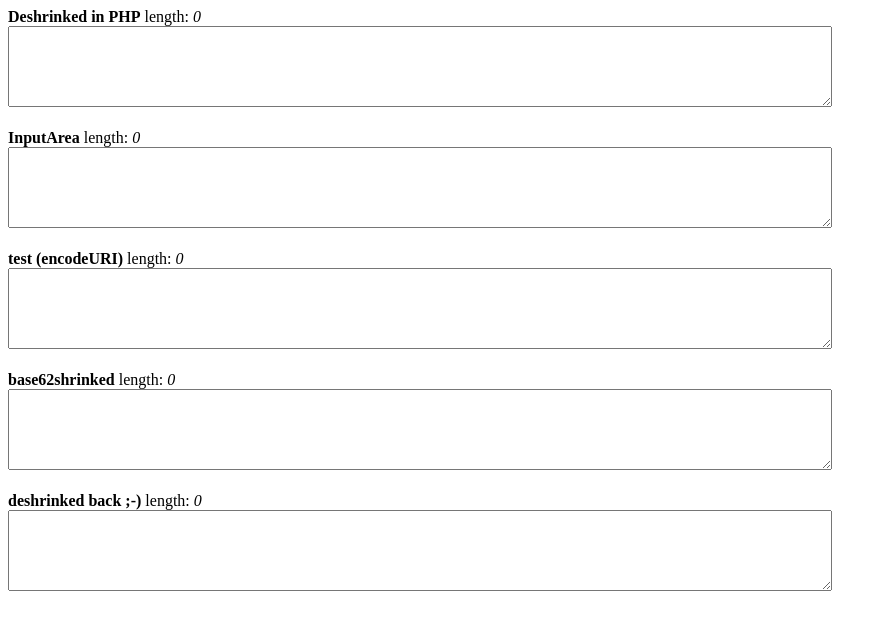
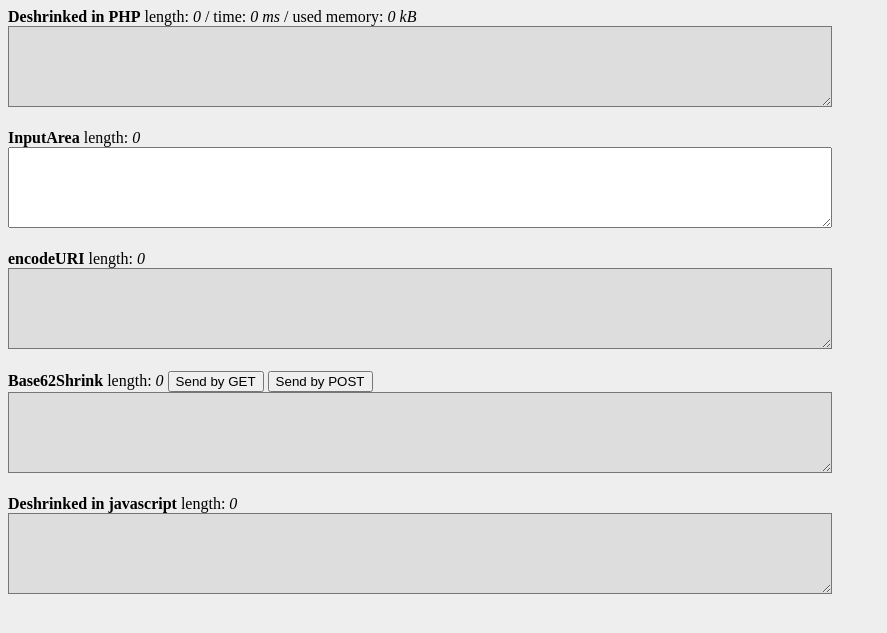
Before and after one commit to ironer/base62shrink, a PHP site: page / in a window 1280 px wide. Shown: the top 633 px of the page, without its empty margins (0-887 px from the left). Run offline with PHP 8.4, Linux system fonts and the light colour scheme.

Commit message:
Demo finished.

```diff
--- a/Base62Shrink.php
+++ b/Base62Shrink.php
@@ -51,7 +51,7 @@ class Base62Shrink {
 		$compArray = explode('6', strtr($base8, array('7' => '6-')));
 		for ($intArray = array(), $i = 0, $j = count($compArray), $k = 0; $i < $j; $k = $l) {
 			$intArray[] = ($l = ($k + intVal($compArray[$i++], 6)));
-		};
+		}
 		return $intArray;
 	}
 
@@ -74,7 +74,7 @@ class Base62Shrink {
 	}
 
 	private static function decompressLZW($compressed = array()) {
-		$dict = self::$LZWarray; $entry = ''; $dictSize = 256;
+		$dict = self::$LZWarray; $dictSize = 256;
 
 		$result = $w = chr($compressed[0]);
 		for ($i = 1, $j = count($compressed); $i < $j; ++$i) {
--- a/index.php
+++ b/index.php
@@ -1,10 +1,12 @@
 <?php
-require_once('Base62Shrink.php');
-$request = '';
 
-if (!empty($_GET['b62s'])) {
-	$request = Base62Shrink::decompress($_GET['b62s']);
-}
+if (!empty($_POST['b62s']) && is_string($_POST['b62s'])) $request = $_POST['b62s'];
+else if (!empty($_GET['b62s']) && is_string($_GET['b62s'])) $request = $_GET['b62s'];
+else $request = '';
+
+$memory = memory_get_peak_usage(); $time = microtime(TRUE);
+if ($request) { require_once('Base62Shrink.php'); $request = Base62Shrink::decompress($request); }
+$time = microtime(TRUE) - $time; $memory = memory_get_peak_usage() - $memory;
 
 ?>
 <!DOCTYPE html>
@@ -13,35 +15,45 @@ if (!empty($_GET['b62s'])) {
 	<meta charset="utf-8" />
 	<title>base62shrink</title>
 	<script type="text/javascript" src="b62s.js"></script>
+	<style>body { background: #eee; } .readonly { background: #ddd; }</style>
 </head>
 <body>
-	<strong>Deshrinked in PHP</strong> length: <i><?=number_format(mb_strlen($request), 0, '.', ' ')?></i><br>
-	<textarea rows="5" cols="100" readonly><?=htmlspecialchars($request)?></textarea>
+	<strong>Deshrinked in PHP</strong> length: <i id="paLen"></i> /
+	time: <i><?=number_format($time * 1000, 0, '.', ' ')?> ms</i> /
+	used memory: <i><?=number_format($memory / 1024, 0, '.', ' ')?> kB</i><br>
+	<textarea id="phparea" class="readonly" rows="5" cols="100" readonly><?=htmlspecialchars($request)?></textarea>
 	<br><br>
 	<strong>InputArea</strong> length: <i id="iaLen"></i><br>
 	<textarea id="inputarea" rows="5" cols="100"></textarea>
 	<br><br>
-	<strong>test (encodeURI)</strong> length: <i id="uaLen"></i><br>
-	<textarea id="uriarea" rows="5" cols="100" readonly></textarea>
+	<strong>encodeURI</strong> length: <i id="uaLen"></i><br>
+	<textarea id="uriarea" class="readonly" rows="5" cols="100" readonly></textarea>
 	<br><br>
-	<strong>base62shrinked</strong> length: <i id="oaLen"></i><br>
-	<textarea id="outputarea" rows="5" cols="100" readonly></textarea>
-	<br><br>
-	<strong>deshrinked back ;-)</strong> length: <i id="caLen"></i><br>
-	<textarea id="checkarea" rows="5" cols="100" readonly></textarea>
+	<form action="<?=$_SERVER["PHP_SELF"]?>" method="post">
+		<strong>Base62Shrink</strong> length: <i id="oaLen"></i>
+		<input type="submit" value="Send by GET" onmousedown="this.parentNode.method='get'">
+		<input type="submit" value="Send by POST" onmousedown="this.parentNode.method='post'"><br>
+		<textarea name="b62s" id="outputarea" class="readonly" rows="5" cols="100" readonly></textarea>
+		<br><br>
+	</form>
+	<strong>Deshrinked in javascript</strong> length: <i id="caLen"></i><br>
+	<textarea id="checkarea" class="readonly" rows="5" cols="100" readonly></textarea>
 
 	<script>
 		var areas = {};
+		areas.phparea = document.getElementById('phparea');
 		areas.inputarea = document.getElementById('inputarea');
 		areas.uriarea = document.getElementById('uriarea');
 		areas.outputarea = document.getElementById('outputarea');
 		areas.checkarea = document.getElementById('checkarea');
+		areas.paLen = document.getElementById('paLen');
 		areas.iaLen = document.getElementById('iaLen');
 		areas.uaLen = document.getElementById('uaLen');
 		areas.oaLen = document.getElementById('oaLen');
 		areas.caLen = document.getElementById('caLen');
 
 		areas.refresh = function() {
+			areas.paLen.innerHTML = areas.formNum(areas.phparea.value.length);
 			var input = areas.inputarea.value;
 			areas.iaLen.innerHTML = areas.formNum(input.length);
 			var uri = encodeURI(input);
@@ -60,6 +72,7 @@ if (!empty($_GET['b62s'])) {
 		};
 
 		areas.inputarea.onkeyup = areas.refresh;
+		areas.inputarea.value = areas.inputarea.value || areas.phparea.value;
 		areas.refresh();
 	</script>
 </body>
```
